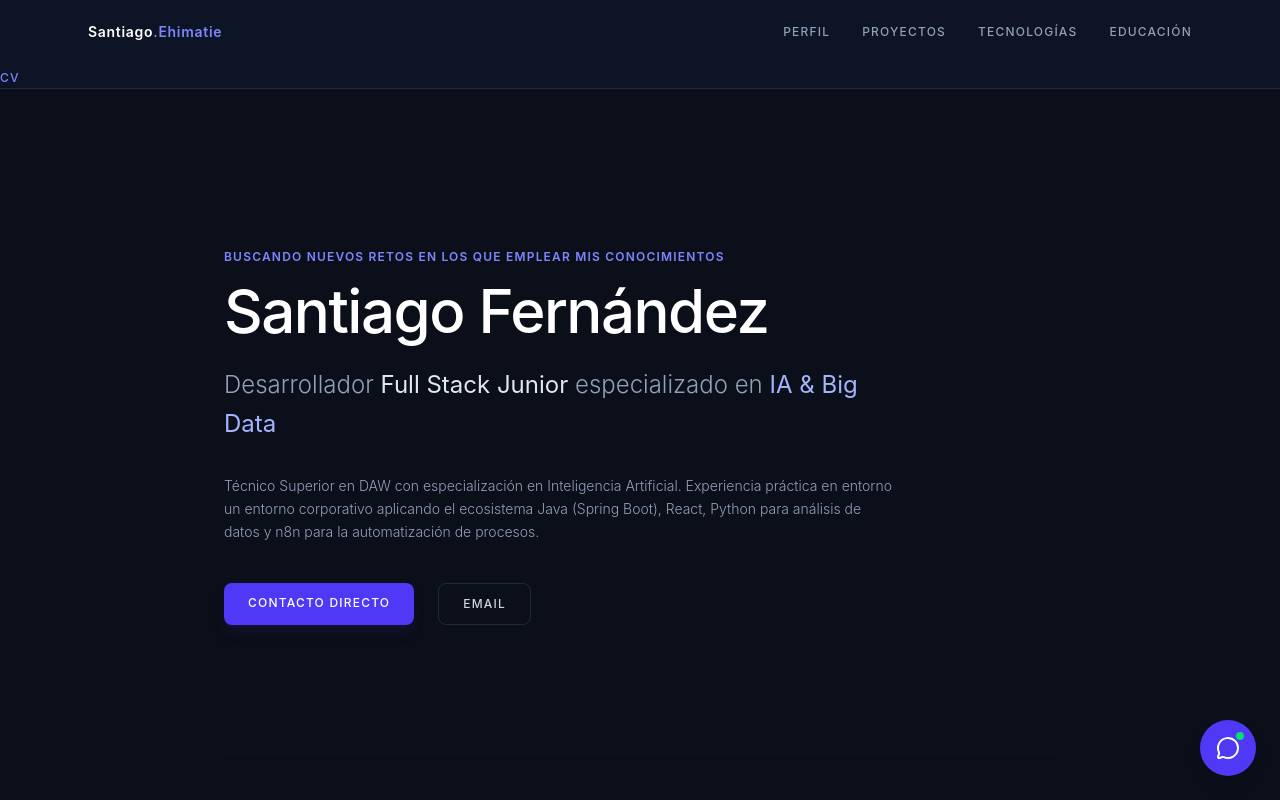
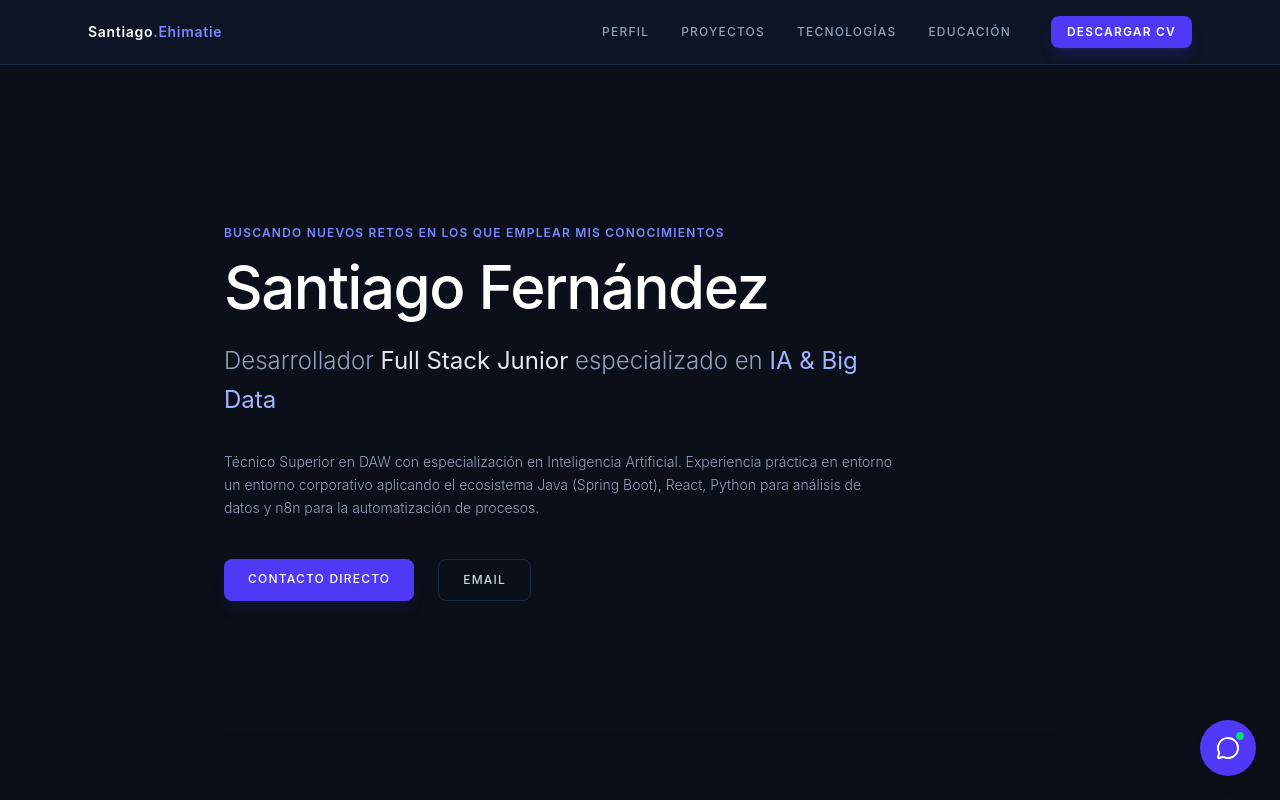
Before and after one commit to sferehi18/portfolio-santiago, a React (Vite) app in the folder santiago-portfolio/: page / in a window 1280 px wide. Shown: the top 800 px of the page. Built offline with nearby package versions, Linux system fonts and the light colour scheme.

Commit message:
Arreglo botón descargar CV

```diff
--- a/santiago-portfolio/src/components/NavBar.jsx
+++ b/santiago-portfolio/src/components/NavBar.jsx
@@ -5,12 +5,12 @@ export default function NavBar() {
     <nav className="sticky top-0 z-40 w-full border-b border-slate-800 bg-slate-900/70 backdrop-blur-md font-sans">
       <div className="mx-auto flex max-w-6xl h-16 items-center justify-between px-6">
 
-        {/* Identidad / Logo izquierdo actualizado */}
+        {/* Logo */}
         <div className="text-sm font-semibold tracking-wider text-white select-none">
           Santiago<span className="text-indigo-400">.Ehimatie</span>
         </div>
 
-        {/* Enlaces de navegación derechos */}
+        {/* Links */}
         <div className="flex items-center gap-8 text-xs font-medium tracking-widest uppercase text-slate-400">
           <a href="#perfil" className="transition-colors duration-200 hover:text-white">
             Perfil
@@ -24,16 +24,18 @@ export default function NavBar() {
           <a href="#formacion" className="transition-colors duration-200 hover:text-white">
             Educación
           </a>
+
+          {/* BOTÓN CV */}
+          <a
+            href="/CV_Santiago_FE.pdf"
+            download
+            className="ml-2 bg-indigo-600 hover:bg-indigo-700 text-white px-4 py-2 rounded-lg text-xs font-semibold tracking-widest uppercase shadow-lg shadow-indigo-600/20 transition-all duration-200"
+          >
+            Descargar CV
+          </a>
         </div>
 
       </div>
-      <a
-  href="santiago-portfolio\public\CV_Santiago_FE.pdf"
-  download
-  className="text-xs font-medium tracking-widest uppercase text-indigo-400 hover:text-white transition-colors"
->
-  CV
-</a>
     </nav>
   );
 }
```
